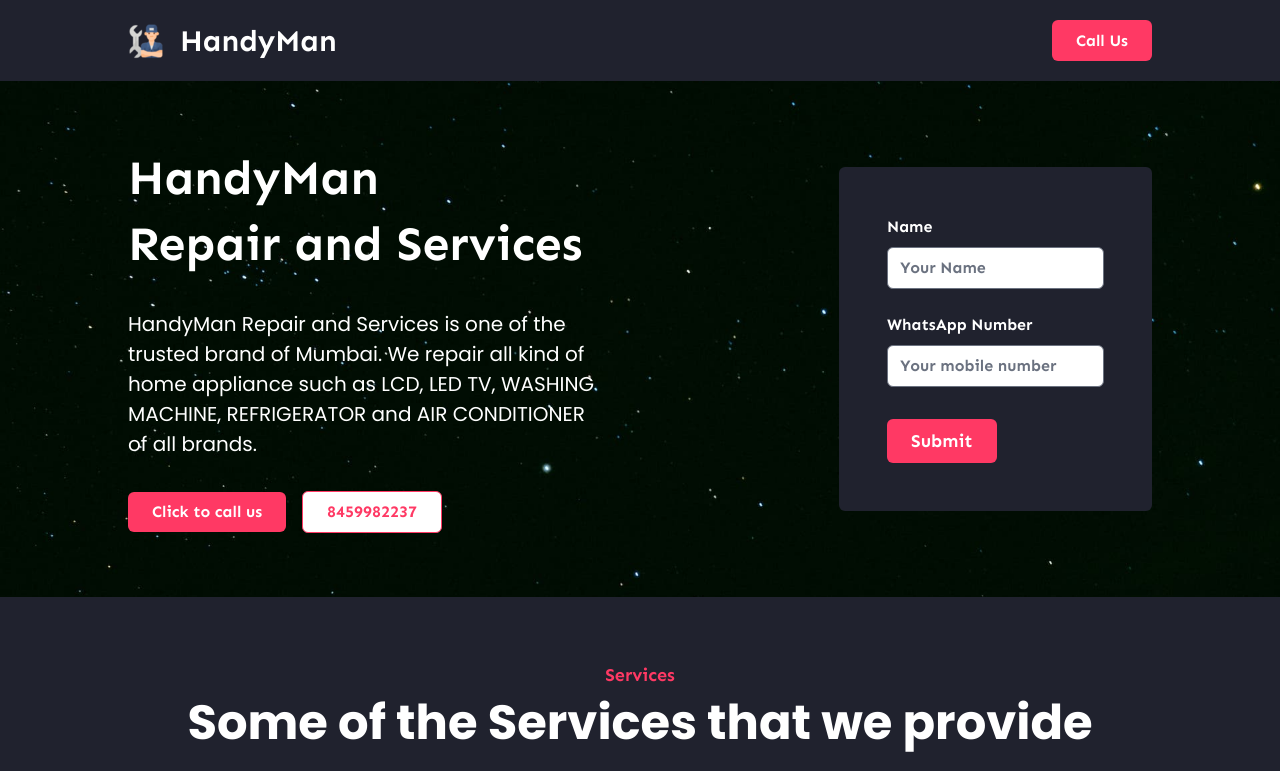
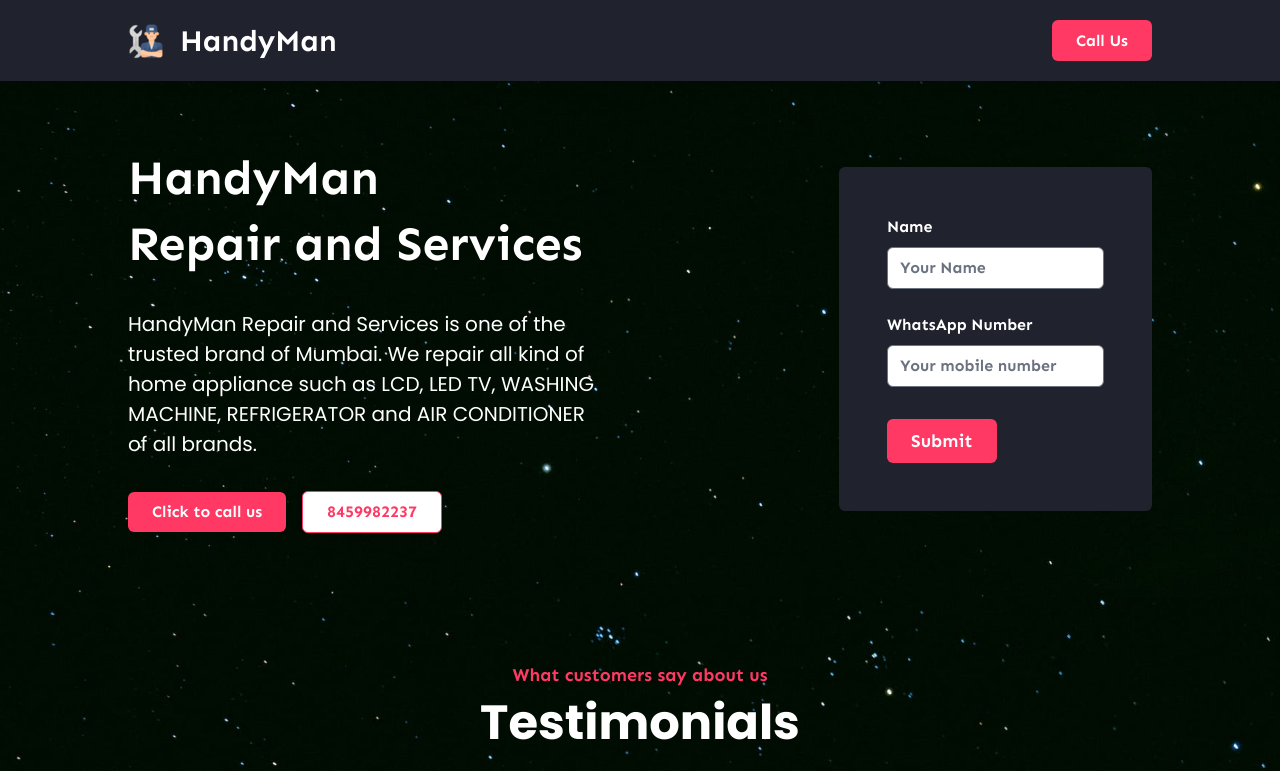
Before and after one commit to sinrosha/lead-gen-engine, a Next.js app: page / in a window 1280 px wide. Shown: the top 771 px of the page. Built offline with nearby package versions, Linux system fonts and the light colour scheme; no server answers.

Commit message:
removing brands

```diff
--- a/pages/index.jsx
+++ b/pages/index.jsx
@@ -151,7 +151,6 @@ const Home = () => {
   return (
     <Layout content={content}>
       <HomeHero />
-      <BrandSlider brands={brands} />
       <Testimonial testimonials={testimonialContent} />
       <Featurelist features={features} />
       <FAQ FAQS={faqs} />
--- a/pages/tv-repair/index.jsx
+++ b/pages/tv-repair/index.jsx
@@ -146,7 +146,6 @@ const TV = () => {
   return (
     <Layout content={content}>
       <HomeHero />
-      <BrandSlider brands={brands}/>
       <Testimonial testimonials={testimonialContent} />
       <Featurelist features={features}/>
       <FAQ FAQS={faqs}/>
```
